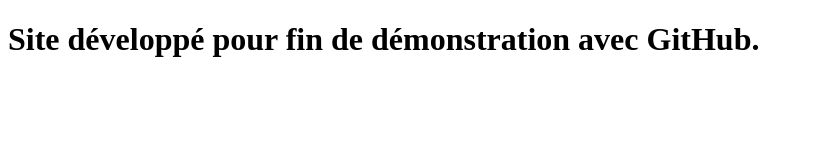
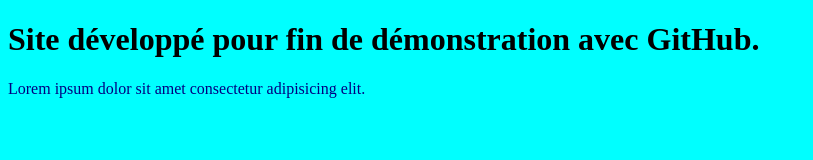
Before and after one commit to ydesharnais/Demonstration, a plain HTML site: page index.html in a window 1280 px wide. Shown: the whole page, without its empty margins (0-813 px from the left). Drawn offline with Linux system fonts and the light colour scheme.

Commit message:
Ajout de modifications

```diff
--- a/index.html
+++ b/index.html
@@ -4,9 +4,11 @@
     <meta charset="UTF-8">
     <meta http-equiv="X-UA-Compatible" content="IE=edge">
     <meta name="viewport" content="width=device-width, initial-scale=1.0">
+    <link rel="stylesheet" href="style.css">
     <title>Document</title>
 </head>
 <body>
     <h1>Site développé pour fin de démonstration avec GitHub.</h1>
+    <p>Lorem ipsum dolor sit amet consectetur adipisicing elit.</p>
 </body>
 </html>
--- a/style.css
+++ b/style.css
@@ -1,3 +1,6 @@
 body{
     background-color: aqua;
 }
+p {
+    color: navy;
+}
```
